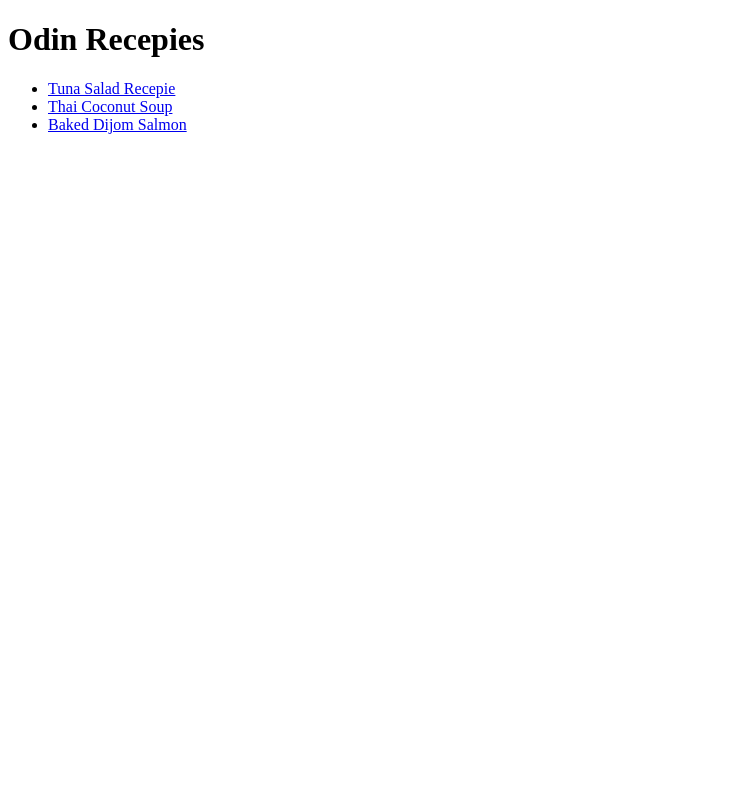
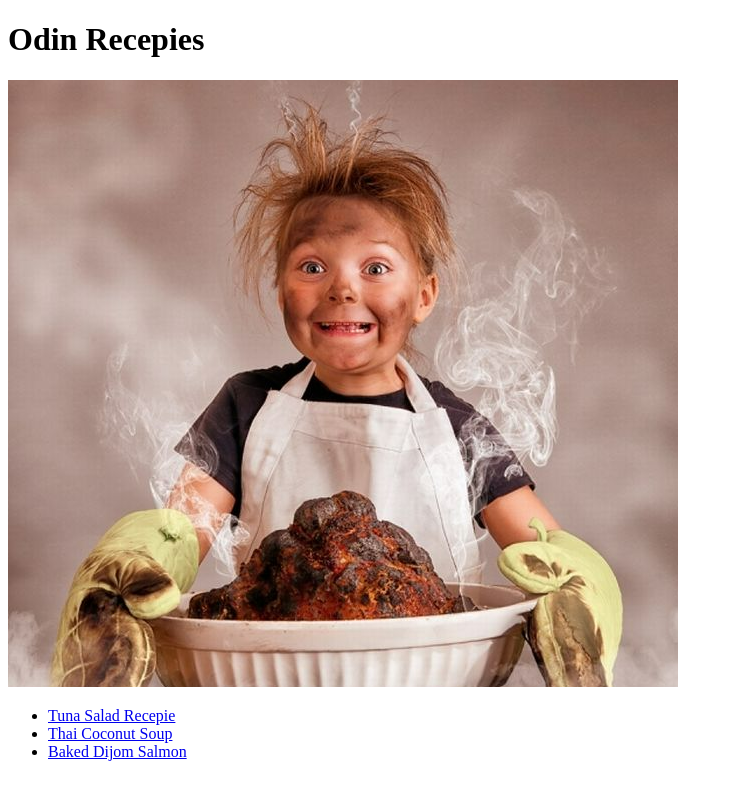
Before and after one commit to mahmudimranemu/odin-recipes, a plain HTML site: page index.html in a window 1280 px wide. Shown: the whole page, without its empty margins (0-733 px from the left). Drawn offline with Linux system fonts and the light colour scheme.

Commit message:
Added a image to the home page

```diff
--- a/index.html
+++ b/index.html
@@ -6,6 +6,7 @@
     </head>
     <body>
         <h1>Odin Recepies</h1>
+        <img src="recepies/img/home.png" alt="">
         <ul>
             <li><a href="recepies/tuna-salad.html">Tuna Salad Recepie</a></li>
             <li> <a href="recepies/tuna-salad.html">Thai Coconut Soup</a></li>
```
Also changed, not shown: recepies/img/home.png (added).
